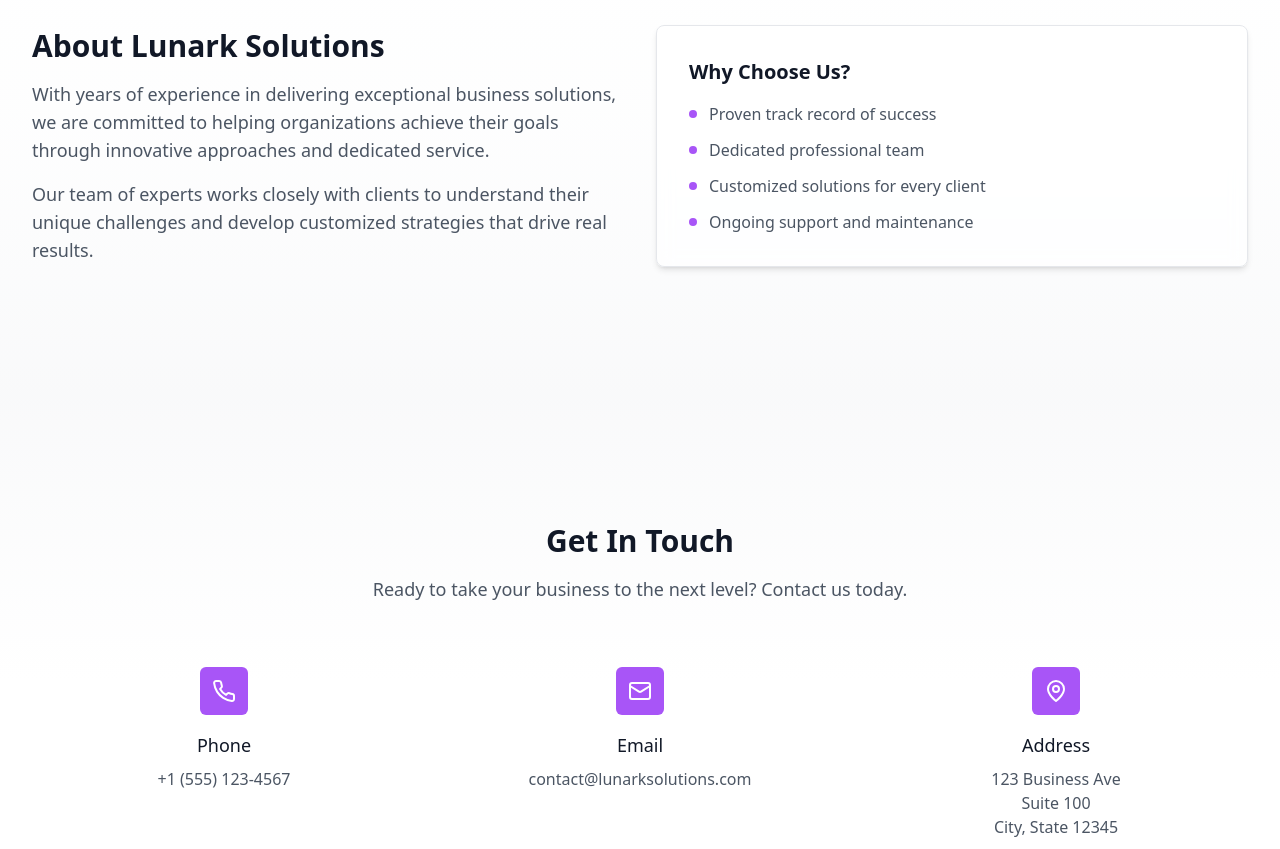
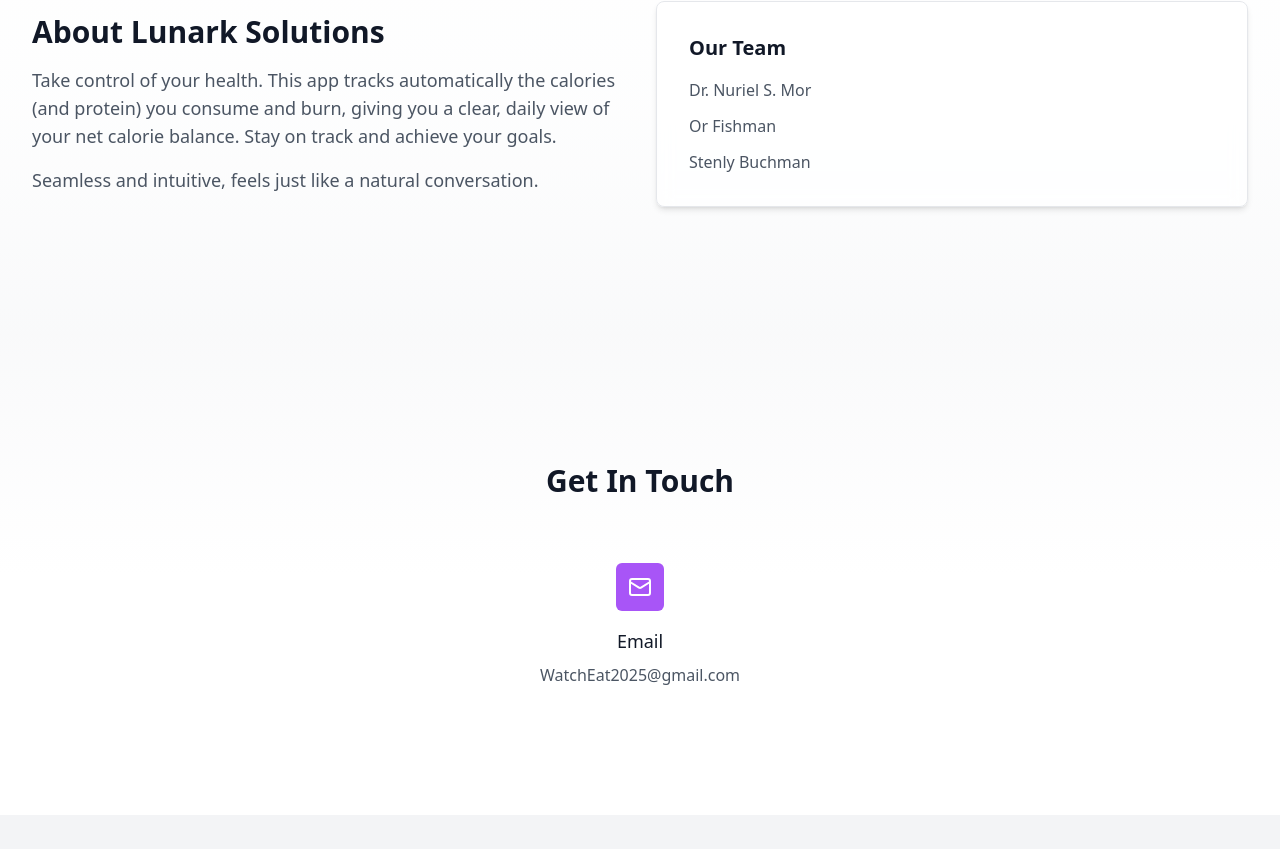
Before and after one commit to LunarkSolutions/Lunark_Website, a React (Vite) app: page / in a window 1280 px wide. Shown: the part 1431-2280 px from the top of the page. Built offline with nearby package versions, Linux system fonts and the light colour scheme.

Commit message:
Update All Text Content

```diff
--- a/src/components/HomePage.tsx
+++ b/src/components/HomePage.tsx
@@ -1,4 +1,4 @@
-import { ArrowRight, Mail, Phone, MapPin, Star } from 'lucide-react';
+import { ArrowRight, Mail, Star } from 'lucide-react';
 import Navbar from './Navbar';
 import { Link } from 'react-router-dom';
 
@@ -17,7 +17,7 @@ export default function HomePage() {
               Lunark Solutions
             </h2>
             <p className="mt-6 text-xl text-gray-600 max-w-3xl mx-auto">
-              We provide innovative solutions to help your business grow and succeed in today's competitive market.
+              Harnessing the pinnacle of Generative AI, we deliver innovative solutions that redefine what's possible.
             </p>
             <div className="mt-8">
               <a
@@ -37,7 +37,7 @@ export default function HomePage() {
         <div className="pointer-events-none absolute inset-0 bg-gradient-to-b from-gray-100 via-gray-50/50 to-transparent" />
         <div className="relative max-w-7xl mx-auto px-4 sm:px-6 lg:px-8">
           <div className="text-center">
-            <h2 className="text-3xl font-bold text-gray-900">Our Apps</h2>
+            <h2 className="text-3xl font-bold text-gray-900">Our Product</h2>
             <p className="mt-4 text-lg text-gray-600">
               Innovative applications designed to enhance your daily life
             </p>
@@ -52,8 +52,7 @@ export default function HomePage() {
               </div>
               <h3 className="mt-6 text-2xl font-medium text-gray-900 text-center">WatchEat</h3>
               <p className="mt-4 text-base text-gray-600 text-center">
-                Your ultimate companion for tracking meals and maintaining a healthy lifestyle.
-                Monitor your eating habits with ease and precision.
+                Know your real-time calorie balance, every moment of every day.
               </p>
               <div className="mt-6 text-center">
                 <span className="inline-flex items-center text-purple-600 font-medium">
@@ -74,35 +73,20 @@ export default function HomePage() {
             <div>
               <h2 className="text-3xl font-bold text-gray-900">About Lunark Solutions</h2>
               <p className="mt-4 text-lg text-gray-600">
-                With years of experience in delivering exceptional business solutions, we are committed to helping
-                organizations achieve their goals through innovative approaches and dedicated service.
+                Take control of your health. This app tracks automatically the calories (and protein) you consume and burn, giving you a clear, daily view of your net calorie balance. Stay on track and achieve your goals.
               </p>
               <p className="mt-4 text-lg text-gray-600">
-                Our team of experts works closely with clients to understand their unique challenges and
-                develop customized strategies that drive real results.
+                Seamless and intuitive, feels just like a natural conversation.
               </p>
             </div>
             <div className="mt-8 lg:mt-0">
               <div className="relative bg-white/70 backdrop-blur border border-gray-200 p-8 rounded-lg shadow-md">
-                <h3 className="text-xl font-semibold text-gray-900 mb-4">Why Choose Us?</h3>
-                <ul className="space-y-3">
-                  <li className="flex items-center text-gray-600">
-                    <div className="h-2 w-2 bg-purple-500 rounded-full mr-3"></div>
-                    Proven track record of success
-                  </li>
-                  <li className="flex items-center text-gray-600">
-                    <div className="h-2 w-2 bg-purple-500 rounded-full mr-3"></div>
-                    Dedicated professional team
-                  </li>
-                  <li className="flex items-center text-gray-600">
-                    <div className="h-2 w-2 bg-purple-500 rounded-full mr-3"></div>
-                    Customized solutions for every client
-                  </li>
-                  <li className="flex items-center text-gray-600">
-                    <div className="h-2 w-2 bg-purple-500 rounded-full mr-3"></div>
-                    Ongoing support and maintenance
-                  </li>
-                </ul>
+                <h3 className="text-xl font-semibold text-gray-900 mb-4">Our Team</h3>
+                <div className="space-y-3">
+                  <p className="text-gray-600">Dr. Nuriel S. Mor</p>
+                  <p className="text-gray-600">Or Fishman</p>
+                  <p className="text-gray-600">Stenly Buchman</p>
+                </div>
               </div>
             </div>
           </div>
@@ -115,31 +99,14 @@ export default function HomePage() {
         <div className="relative max-w-7xl mx-auto px-4 sm:px-6 lg:px-8">
           <div className="text-center">
             <h2 className="text-3xl font-bold text-gray-900">Get In Touch</h2>
-            <p className="mt-4 text-lg text-gray-600">
-              Ready to take your business to the next level? Contact us today.
-            </p>
           </div>
-          <div className="mt-16 grid grid-cols-1 gap-8 sm:grid-cols-3">
-            <div className="text-center">
-              <div className="flex items-center justify-center h-12 w-12 rounded-md bg-purple-500 text-white mx-auto">
-                <Phone className="h-6 w-6" />
-              </div>
-              <h3 className="mt-4 text-lg font-medium text-gray-900">Phone</h3>
-              <p className="mt-2 text-base text-gray-600">+1 (555) 123-4567</p>
-            </div>
+          <div className="mt-16 flex justify-center">
             <div className="text-center">
               <div className="flex items-center justify-center h-12 w-12 rounded-md bg-purple-500 text-white mx-auto">
                 <Mail className="h-6 w-6" />
               </div>
               <h3 className="mt-4 text-lg font-medium text-gray-900">Email</h3>
-              <p className="mt-2 text-base text-gray-600">contact@lunarksolutions.com</p>
-            </div>
-            <div className="text-center">
-              <div className="flex items-center justify-center h-12 w-12 rounded-md bg-purple-500 text-white mx-auto">
-                <MapPin className="h-6 w-6" />
-              </div>
-              <h3 className="mt-4 text-lg font-medium text-gray-900">Address</h3>
-              <p className="mt-2 text-base text-gray-600">123 Business Ave<br />Suite 100<br />City, State 12345</p>
+              <p className="mt-2 text-base text-gray-600">WatchEat2025@gmail.com</p>
             </div>
           </div>
         </div>
--- a/src/components/WatchEatPage.tsx
+++ b/src/components/WatchEatPage.tsx
@@ -19,8 +19,10 @@ export default function WatchEatPage() {
               WatchEat
             </h1>
             <p className="mt-6 text-xl text-gray-600 max-w-3xl mx-auto">
-              Track your daily meals and monitor your calorie intake right from your wrist.
-              Stay on top of your health goals with our intuitive watch app designed for seamless food tracking.
+              Take control of your health. This app tracks automatically the calories (and protein) you consume and burn, giving you a clear, daily view of your net calorie balance. Stay on track and achieve your goals.
+            </p>
+            <p className="mt-4 text-xl text-gray-600 max-w-3xl mx-auto">
+              Seamless and intuitive, feels just like a natural conversation.
             </p>
           </div>
         </div>
```
